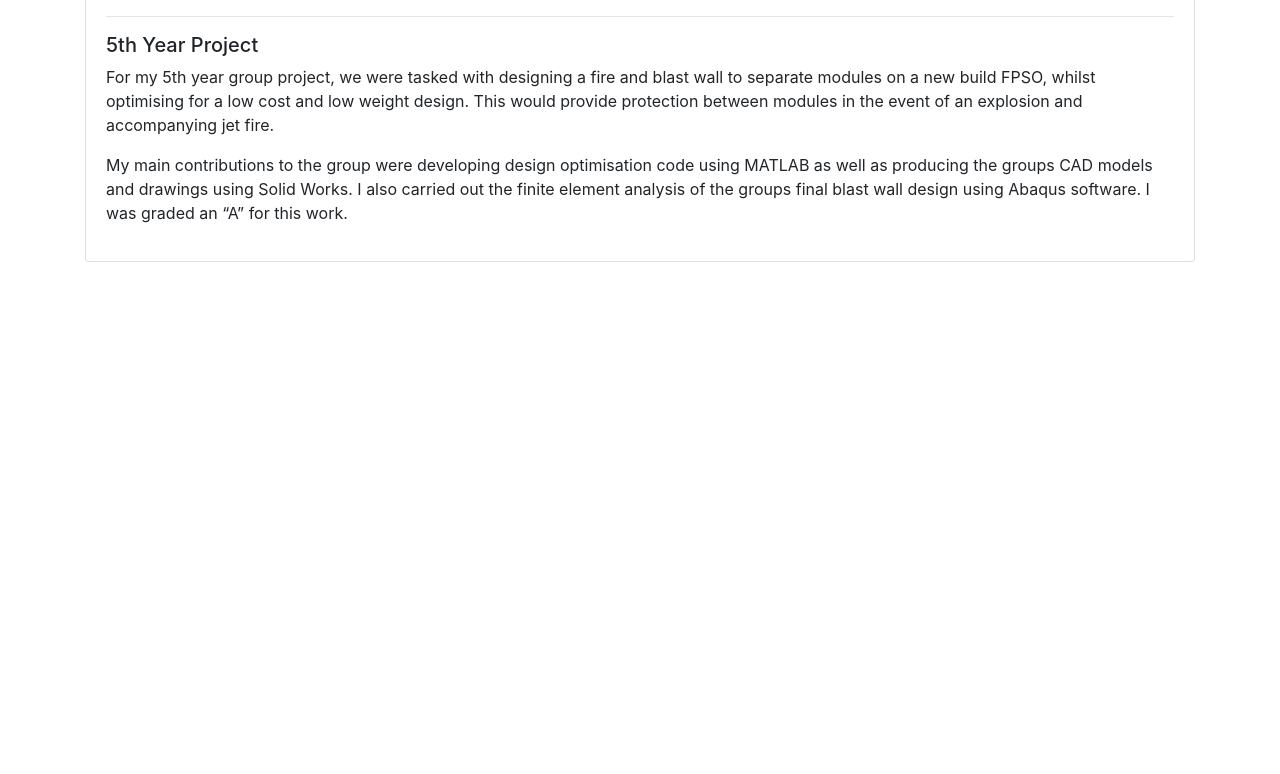
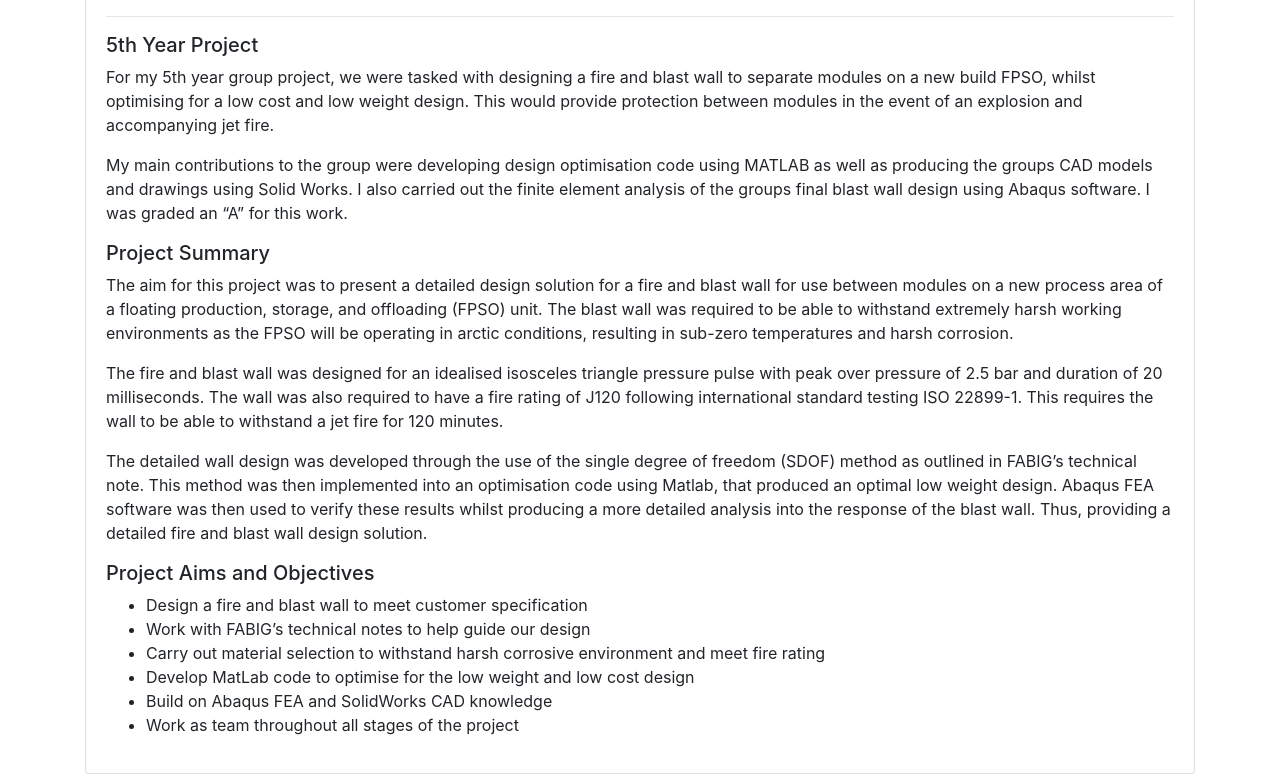
Before and after one commit to jamiefoub/jamiefoub_PortfolioSite, a Django app: page / in a window 1280 px wide. Shown: the part 2897-3671 px from the top of the page. Before the commit the page ends 3159 px from the top, so only its background shows below. Run offline with Django 3.2, Linux system fonts and the light colour scheme; some libraries are stand-ins or nearby versions.

Commit message:
Fixed text for 5th year project

```diff
--- a/mywebsite/base/templates/base/home.html
+++ b/mywebsite/base/templates/base/home.html
@@ -163,6 +163,37 @@
                         final blast wall design using Abaqus software. I was graded an “A” for this work.
                         </p>
 
+                    <h5 class="titles">Project Summary</h5>
+                    <p class="para-main">
+                        The aim for this project was to present a detailed design solution for a fire and blast wall for use between modules on a new
+                        process area of a floating production, storage, and offloading (FPSO) unit.
+                        The blast wall was required to be able to withstand extremely harsh working environments as the FPSO will be operating in arctic conditions,
+                        resulting in sub-zero temperatures and harsh corrosion.
+                    </p>
+
+                    <p class="para-main">
+                        The fire and blast wall was designed for an idealised isosceles triangle pressure pulse with peak over pressure of 2.5 bar and duration of 20 milliseconds.
+                        The wall was also required to have a fire rating of J120 following international standard testing ISO 22899-1.
+                        This requires the wall to be able to withstand a jet fire for 120 minutes.
+                    </p>
+
+                    <p class="para-main">
+                        The detailed wall design was developed through the use of the single degree of freedom (SDOF) method as outlined in FABIG’s technical note.
+                        This method was then implemented into an optimisation code using Matlab, that produced an optimal low weight design.
+                        Abaqus FEA software was then used to verify these results whilst producing a more detailed analysis into the response of the blast wall.
+                        Thus, providing a detailed fire and blast wall design solution.
+                    </p>
+
+                    <h5 class="titles"> Project Aims and Objectives</h5>
+                <ul>
+                    <li>Design a fire and blast wall to meet customer specification</li>
+                    <li>Work with FABIG’s technical notes to help guide our design</li>
+                    <li>Carry out material selection to withstand harsh corrosive environment and meet fire rating</li>
+                    <li>Develop MatLab code to optimise for the low weight and low cost design</li>
+                    <li>Build on Abaqus FEA and SolidWorks CAD knowledge</li>
+                    <li>Work as team throughout all stages of the project</li>
+                </ul>
+
                 </div>
 
             </div>
```
